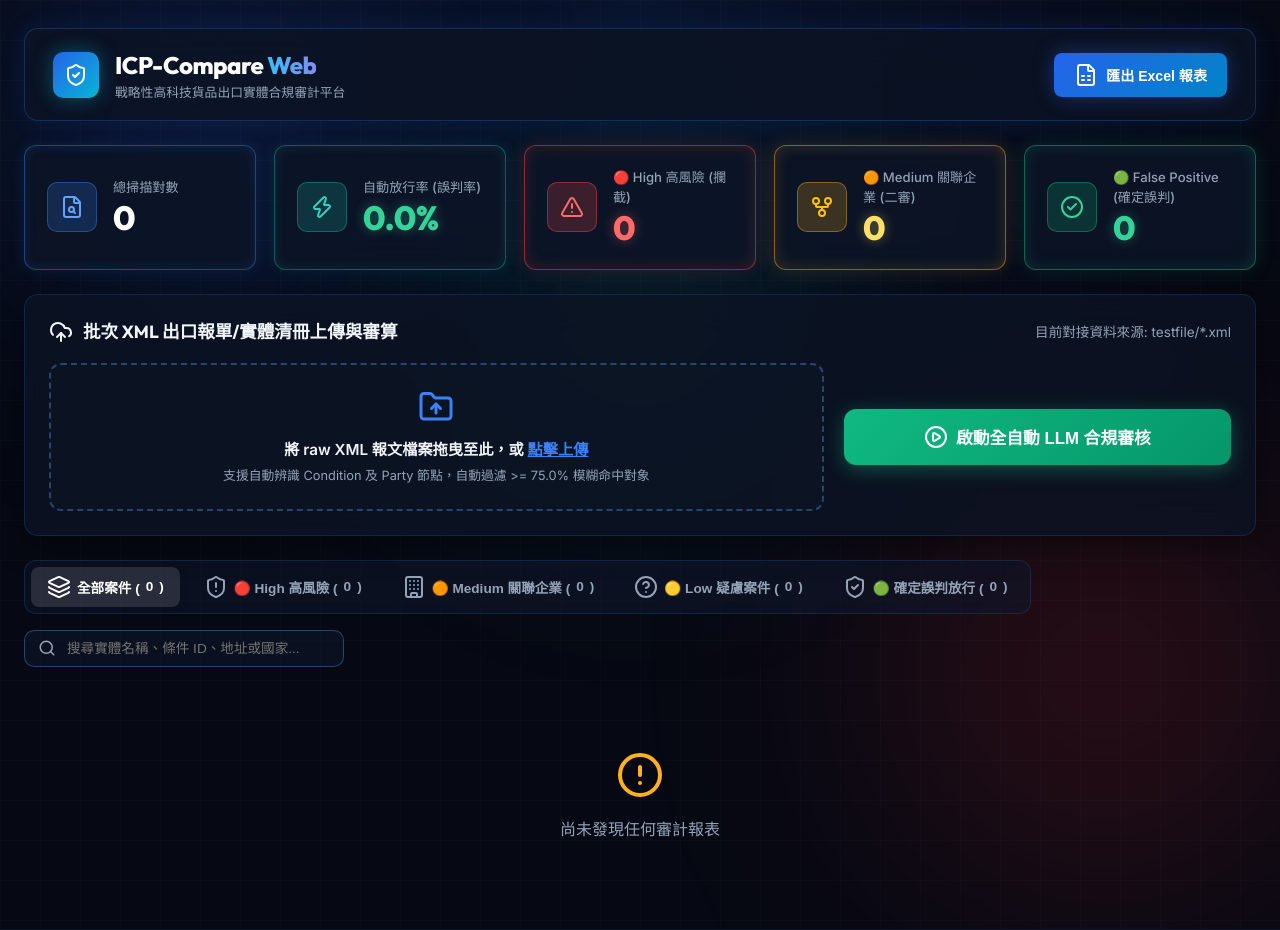
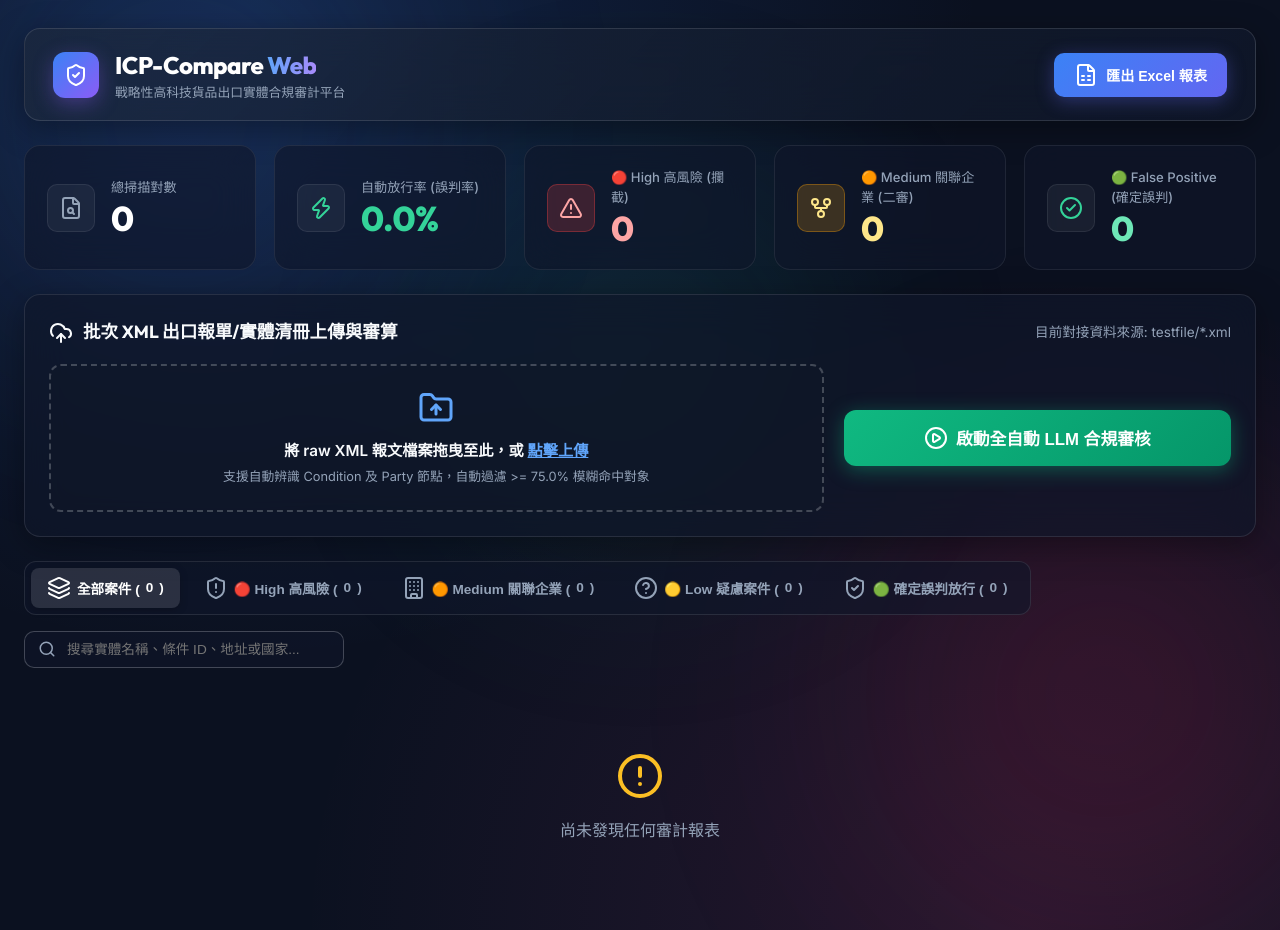
Before and after one commit to yushengciouu/icp-compare, a FastAPI app: page / in a window 1280 px wide. Run offline with FastAPI, Linux system fonts and the light colour scheme; data that the repository does not hold is empty.

Commit message:
feat: 實作High與Medium非0條件式動態呼吸發光與UI風格調整

```diff
--- a/static/style.css
+++ b/static/style.css
@@ -1,41 +1,38 @@
 /* ==========================================================================
-   ICP-Compare Neo-Tech Cyber Glow Design System
+   ICP-Compare Vibrant Micro-Gradient Glass Design System
    ========================================================================== */
 
 :root {
     --font-heading: 'Outfit', -apple-system, sans-serif;
     --font-body: 'Inter', -apple-system, sans-serif;
 
-    /* Neo-Tech Cyber Palette */
-    --bg-dark: #060913;
-    --bg-card: rgba(12, 19, 36, 0.8);
-    --bg-card-hover: rgba(18, 30, 56, 0.95);
-    --border-glass: rgba(59, 130, 246, 0.18);
-    --border-glass-bright: rgba(96, 165, 250, 0.35);
+    /* Vibrant Micro-Gradient Palette */
+    --bg-dark: #0B1120;
+    --bg-card: rgba(15, 23, 42, 0.68);
+    --bg-card-hover: rgba(30, 41, 59, 0.85);
+    --border-glass: rgba(255, 255, 255, 0.1);
+    --border-glass-bright: rgba(255, 255, 255, 0.22);
 
     /* Text Colors */
-    --text-main: #F1F5F9;
+    --text-main: #F8FAFC;
     --text-muted: #94A3B8;
     --text-dim: #64748B;
 
-    /* Cyber Neon Accent Colors */
-    --color-high: #FF4D4D;
-    --color-high-glow: rgba(255, 77, 77, 0.4);
-    --color-high-bg: rgba(255, 77, 77, 0.12);
+    /* Micro-Gradient Risk Colors */
+    --color-high: #F87171;
+    --color-high-bg: rgba(239, 68, 68, 0.15);
 
-    --color-medium: #FFB020;
-    --color-medium-glow: rgba(255, 176, 32, 0.4);
-    --color-medium-bg: rgba(255, 176, 32, 0.12);
+    --color-medium: #FBBF24;
+    --color-medium-bg: rgba(245, 158, 11, 0.15);
 
     --color-low: #FACC15;
-    --color-low-bg: rgba(250, 204, 21, 0.12);
+    --color-low-bg: rgba(250, 204, 21, 0.15);
 
-    --color-fp: #10B981;
-    --color-fp-glow: rgba(16, 185, 129, 0.4);
-    --color-fp-bg: rgba(16, 185, 129, 0.12);
+    --color-fp: #34D399;
+    --color-fp-bg: rgba(16, 185, 129, 0.15);
 
-    --color-accent-blue: #3B82F6;
-    --color-accent-teal: #06B6D4;
+    --color-accent-blue: #60A5FA;
+    --color-accent-teal: #2DD4BF;
 }
 
 * {
@@ -47,10 +44,8 @@
 body {
     background-color: var(--bg-dark);
     background-image:
-        radial-gradient(circle at 50% 0%, rgba(37, 99, 235, 0.12) 0%, transparent 60%),
-        linear-gradient(rgba(255, 255, 255, 0.015) 1px, transparent 1px),
-        linear-gradient(90deg, rgba(255, 255, 255, 0.015) 1px, transparent 1px);
-    background-size: 100% 100%, 40px 40px, 40px 40px;
+        radial-gradient(ellipse at 20% 0%, rgba(59, 130, 246, 0.18) 0%, transparent 50%),
+        radial-gradient(ellipse at 80% 100%, rgba(236, 72, 153, 0.12) 0%, transparent 50%);
     color: var(--text-main);
     font-family: var(--font-body);
     min-height: 100vh;
@@ -59,34 +54,34 @@ body {
     position: relative;
 }
 
-/* Cyber Pulse Background Glow */
+/* Vibrant Aurora Background Glow */
 .bg-glow {
     position: fixed;
     border-radius: 50%;
-    filter: blur(120px);
+    filter: blur(130px);
     z-index: -1;
     pointer-events: none;
-    opacity: 0.25;
+    opacity: 0.22;
 }
 .blob-1 {
-    width: 550px;
-    height: 550px;
-    background: radial-gradient(circle, #2563EB 0%, transparent 70%);
-    top: -150px;
-    left: -100px;
+    width: 600px;
+    height: 600px;
+    background: radial-gradient(circle, #3B82F6 0%, transparent 70%);
+    top: -180px;
+    left: -120px;
 }
 .blob-2 {
     width: 650px;
     height: 650px;
-    background: radial-gradient(circle, #DC2626 0%, transparent 70%);
-    bottom: -200px;
+    background: radial-gradient(circle, #E11D48 0%, transparent 70%);
+    bottom: -220px;
     right: -150px;
 }
 .blob-3 {
     width: 450px;
     height: 450px;
-    background: radial-gradient(circle, #059669 0%, transparent 70%);
-    top: 40%;
+    background: radial-gradient(circle, #10B981 0%, transparent 70%);
+    top: 45%;
     left: 50%;
     transform: translate(-50%, -50%);
 }
@@ -97,14 +92,14 @@ body {
     padding: 28px 24px;
 }
 
-/* Neo-Tech Cyber Card Container Style */
+/* Micro-Gradient Glass Card Style */
 .glass-card {
     background: var(--bg-card);
-    backdrop-filter: blur(18px);
-    -webkit-backdrop-filter: blur(18px);
+    backdrop-filter: blur(20px);
+    -webkit-backdrop-filter: blur(20px);
     border: 1px solid var(--border-glass);
-    border-radius: 14px;
-    box-shadow: 0 8px 32px rgba(0, 0, 0, 0.45);
+    border-radius: 16px;
+    box-shadow: 0 8px 32px rgba(0, 0, 0, 0.35);
     transition: all 0.3s cubic-bezier(0.4, 0, 0.2, 1);
 }
 
@@ -115,8 +110,8 @@ body {
     align-items: center;
     padding: 18px 28px;
     margin-bottom: 24px;
-    border: 1px solid rgba(59, 130, 246, 0.25);
-    box-shadow: 0 0 25px rgba(37, 99, 235, 0.12);
+    background: linear-gradient(135deg, rgba(30, 41, 59, 0.6) 0%, rgba(15, 23, 42, 0.8) 100%);
+    border: 1px solid rgba(255, 255, 255, 0.12);
 }
 
 .brand {
@@ -128,13 +123,13 @@ body {
 .logo-icon {
     width: 46px;
     height: 46px;
-    background: linear-gradient(135deg, #2563EB, #06B6D4);
-    border-radius: 10px;
+    background: linear-gradient(135deg, #3B82F6 0%, #8B5CF6 100%);
+    border-radius: 12px;
     display: flex;
     align-items: center;
     justify-content: center;
     color: #FFF;
-    box-shadow: 0 0 20px rgba(6, 182, 212, 0.4);
+    box-shadow: 0 6px 20px rgba(139, 92, 246, 0.35);
 }
 .logo-icon i {
     width: 26px;
@@ -149,7 +144,7 @@ body {
     color: #FFF;
 }
 .brand-text h1 span {
-    background: linear-gradient(90deg, #38BDF8, #818CF8);
+    background: linear-gradient(90deg, #60A5FA 0%, #A78BFA 100%);
     -webkit-background-clip: text;
     -webkit-text-fill-color: transparent;
 }
@@ -169,7 +164,7 @@ body {
     align-items: center;
     gap: 8px;
     padding: 10px 20px;
-    border-radius: 8px;
+    border-radius: 10px;
     font-size: 0.88rem;
     font-weight: 600;
     cursor: pointer;
@@ -181,25 +176,24 @@ body {
     height: 18px;
 }
 .btn-primary {
-    background: linear-gradient(135deg, #2563EB, #0284C7);
+    background: linear-gradient(135deg, #3B82F6 0%, #6366F1 100%);
     color: #FFF;
-    box-shadow: 0 0 20px rgba(37, 99, 235, 0.4);
+    box-shadow: 0 4px 18px rgba(99, 102, 241, 0.35);
 }
 .btn-primary:hover {
     transform: translateY(-2px);
-    box-shadow: 0 0 28px rgba(56, 189, 248, 0.6);
+    box-shadow: 0 6px 24px rgba(99, 102, 241, 0.5);
 }
 .btn-outline {
-    background: rgba(15, 23, 42, 0.6);
+    background: rgba(255, 255, 255, 0.05);
     color: var(--text-main);
     border: 1px solid var(--border-glass-bright);
 }
 .btn-outline:hover {
-    background: rgba(30, 41, 59, 0.8);
-    border-color: #60A5FA;
+    background: rgba(255, 255, 255, 0.12);
 }
 
-/* 2. Neo-Tech Cyber Glow KPI Grid */
+/* 2. Vibrant Micro-Gradient KPI Banner Grid */
 .kpi-grid {
     display: grid;
     grid-template-columns: repeat(auto-fit, minmax(220px, 1fr));
@@ -214,58 +208,79 @@ body {
     padding: 22px;
     position: relative;
     overflow: hidden;
-    border-radius: 12px;
-    background: rgba(12, 20, 38, 0.85);
-    border: 1px solid rgba(255, 255, 255, 0.08);
-    transition: all 0.3s ease;
+    border-radius: 16px;
+    transition: all 0.3s cubic-bezier(0.4, 0, 0.2, 1);
 }
 
-/* Neon Glow Borders for Cyber Command Style */
-.border-total {
-    border: 1px solid rgba(59, 130, 246, 0.45);
-    box-shadow: inset 0 0 12px rgba(59, 130, 246, 0.15), 0 0 16px rgba(59, 130, 246, 0.12);
+/* 一般平時卡片樣式：無彩色邊框、不發光、沉穩低調 */
+.border-total,
+.border-release,
+.border-fp,
+.border-high,
+.border-medium {
+    background: rgba(15, 23, 42, 0.6);
+    border: 1px solid rgba(255, 255, 255, 0.08);
+    box-shadow: none;
 }
-.border-release {
-    border: 1px solid rgba(20, 184, 166, 0.45);
-    box-shadow: inset 0 0 12px rgba(20, 184, 166, 0.15), 0 0 16px rgba(20, 184, 166, 0.12);
+
+/* 🔴 High 非 0 時：強烈警示脈衝發光 (Pulsing Glow) */
+.kpi-card.has-warning-high {
+    border: 1px solid rgba(239, 68, 68, 0.85) !important;
+    background: linear-gradient(135deg, rgba(239, 68, 68, 0.28) 0%, rgba(225, 29, 72, 0.12) 100%) !important;
+    animation: warningPulseRed 2.4s infinite ease-in-out;
 }
-.border-high {
-    border: 1px solid rgba(255, 77, 77, 0.5);
-    box-shadow: inset 0 0 15px rgba(255, 77, 77, 0.18), 0 0 20px rgba(255, 77, 77, 0.15);
+
+@keyframes warningPulseRed {
+    0%, 100% {
+        box-shadow: 0 0 15px rgba(239, 68, 68, 0.35), inset 0 0 10px rgba(239, 68, 68, 0.15);
+        border-color: rgba(248, 113, 113, 0.6);
+    }
+    50% {
+        box-shadow: 0 0 35px rgba(239, 68, 68, 0.85), inset 0 0 22px rgba(239, 68, 68, 0.4);
+        border-color: rgba(239, 68, 68, 1);
+    }
 }
-.border-medium {
-    border: 1px solid rgba(255, 176, 32, 0.5);
-    box-shadow: inset 0 0 15px rgba(255, 176, 32, 0.18), 0 0 20px rgba(255, 176, 32, 0.15);
+
+/* 🟠 Medium 非 0 時：二審警示脈衝發光 (Pulsing Glow) */
+.kpi-card.has-warning-medium {
+    border: 1px solid rgba(245, 158, 11, 0.85) !important;
+    background: linear-gradient(135deg, rgba(245, 158, 11, 0.28) 0%, rgba(217, 119, 6, 0.12) 100%) !important;
+    animation: warningPulseAmber 2.4s infinite ease-in-out;
 }
-.border-fp {
-    border: 1px solid rgba(16, 185, 129, 0.5);
-    box-shadow: inset 0 0 15px rgba(16, 185, 129, 0.18), 0 0 20px rgba(16, 185, 129, 0.15);
+
+@keyframes warningPulseAmber {
+    0%, 100% {
+        box-shadow: 0 0 15px rgba(245, 158, 11, 0.35), inset 0 0 10px rgba(245, 158, 11, 0.15);
+        border-color: rgba(251, 191, 36, 0.6);
+    }
+    50% {
+        box-shadow: 0 0 35px rgba(245, 158, 11, 0.85), inset 0 0 22px rgba(245, 158, 11, 0.4);
+        border-color: rgba(245, 158, 11, 1);
+    }
 }
 
 .kpi-card:hover {
-    transform: translateY(-3px);
+    transform: translateY(-2px);
+    border-color: rgba(255, 255, 255, 0.18);
 }
-.border-high:hover { box-shadow: inset 0 0 20px rgba(255, 77, 77, 0.25), 0 0 28px rgba(255, 77, 77, 0.3); }
-.border-medium:hover { box-shadow: inset 0 0 20px rgba(255, 176, 32, 0.25), 0 0 28px rgba(255, 176, 32, 0.3); }
-.border-fp:hover { box-shadow: inset 0 0 20px rgba(16, 185, 129, 0.25), 0 0 28px rgba(16, 185, 129, 0.3); }
-.border-total:hover { box-shadow: inset 0 0 20px rgba(59, 130, 246, 0.25), 0 0 28px rgba(59, 130, 246, 0.3); }
-.border-release:hover { box-shadow: inset 0 0 20px rgba(20, 184, 166, 0.25), 0 0 28px rgba(20, 184, 166, 0.3); }
 
 .kpi-icon {
-    width: 50px;
-    height: 50px;
+    width: 48px;
+    height: 48px;
     border-radius: 10px;
     display: flex;
     align-items: center;
     justify-content: center;
     flex-shrink: 0;
 }
-.kpi-icon i { width: 25px; height: 25px; }
-.kpi-icon.total { background: rgba(59, 130, 246, 0.2); color: #60A5FA; border: 1px solid rgba(59, 130, 246, 0.4); text-shadow: 0 0 8px #3B82F6; }
-.kpi-icon.release { background: rgba(20, 184, 166, 0.2); color: #2DD4BF; border: 1px solid rgba(20, 184, 166, 0.4); text-shadow: 0 0 8px #14B8A6; }
-.kpi-icon.high { background: rgba(255, 77, 77, 0.2); color: #FF6B6B; border: 1px solid rgba(255, 77, 77, 0.4); text-shadow: 0 0 8px #FF4D4D; }
-.kpi-icon.medium { background: rgba(255, 176, 32, 0.2); color: #FFC107; border: 1px solid rgba(255, 176, 32, 0.4); text-shadow: 0 0 8px #FFB020; }
-.kpi-icon.fp { background: rgba(16, 185, 129, 0.2); color: #34D399; border: 1px solid rgba(16, 185, 129, 0.4); text-shadow: 0 0 8px #10B981; }
+.kpi-icon i { width: 24px; height: 24px; }
+/* 低調不發光的圖示底色 */
+.kpi-icon.total { background: rgba(255, 255, 255, 0.05); color: #94A3B8; border: 1px solid rgba(255, 255, 255, 0.08); }
+.kpi-icon.release { background: rgba(255, 255, 255, 0.05); color: #34D399; border: 1px solid rgba(255, 255, 255, 0.08); }
+.kpi-icon.fp { background: rgba(255, 255, 255, 0.05); color: #34D399; border: 1px solid rgba(255, 255, 255, 0.08); }
+/* 醒目的高低風險Icon */
+.kpi-icon.high { background: rgba(239, 68, 68, 0.2); color: #FCA5A5; border: 1px solid rgba(239, 68, 68, 0.35); }
+.kpi-icon.medium { background: rgba(245, 158, 11, 0.2); color: #FDE68A; border: 1px solid rgba(245, 158, 11, 0.35); }
 
 .kpi-info {
     display: flex;
@@ -280,16 +295,16 @@ body {
 }
 .kpi-value {
     font-family: var(--font-heading);
-    font-size: 2.1rem;
+    font-size: 2.15rem;
     font-weight: 800;
     line-height: 1.1;
     letter-spacing: -0.5px;
     color: #FFFFFF;
 }
-.highlight-green { color: #34D399; text-shadow: 0 0 12px rgba(52, 211, 153, 0.4); }
-.text-high { color: #FF6B6B; text-shadow: 0 0 12px rgba(255, 107, 107, 0.4); }
-.text-medium { color: #FFE066; text-shadow: 0 0 12px rgba(255, 224, 102, 0.4); }
-.text-fp { color: #34D399; text-shadow: 0 0 12px rgba(52, 211, 153, 0.4); }
+.highlight-green { color: #34D399; }
+.text-high { color: #FCA5A5; }
+.text-medium { color: #FDE68A; }
+.text-fp { color: #6EE7B7; }
 
 /* 3. Upload & Control Panel */
 .control-panel {
--- a/templates/index.html
+++ b/templates/index.html
@@ -55,7 +55,7 @@
                 </div>
             </div>
 
-            <div class="kpi-card glass-card border-high">
+            <div class="kpi-card glass-card border-high" id="kpi-card-high">
                 <div class="kpi-icon high"><i data-lucide="alert-triangle"></i></div>
                 <div class="kpi-info">
                     <span class="kpi-label">🔴 High 高風險 (攔截)</span>
@@ -63,7 +63,7 @@
                 </div>
             </div>
 
-            <div class="kpi-card glass-card border-medium">
+            <div class="kpi-card glass-card border-medium" id="kpi-card-medium">
                 <div class="kpi-icon medium"><i data-lucide="git-fork"></i></div>
                 <div class="kpi-info">
                     <span class="kpi-label">🟠 Medium 關聯企業 (二審)</span>
```
Also changed, not shown: static/app.js (+26 -4 lines).
